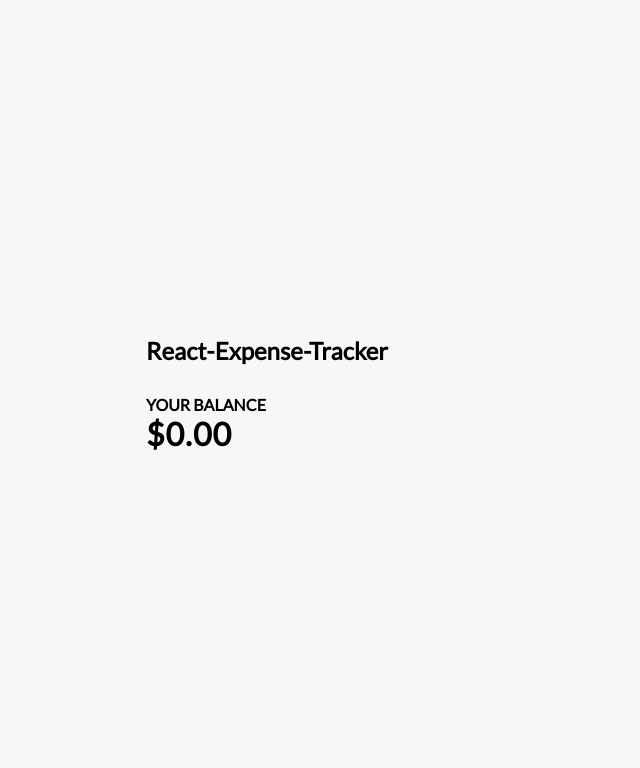
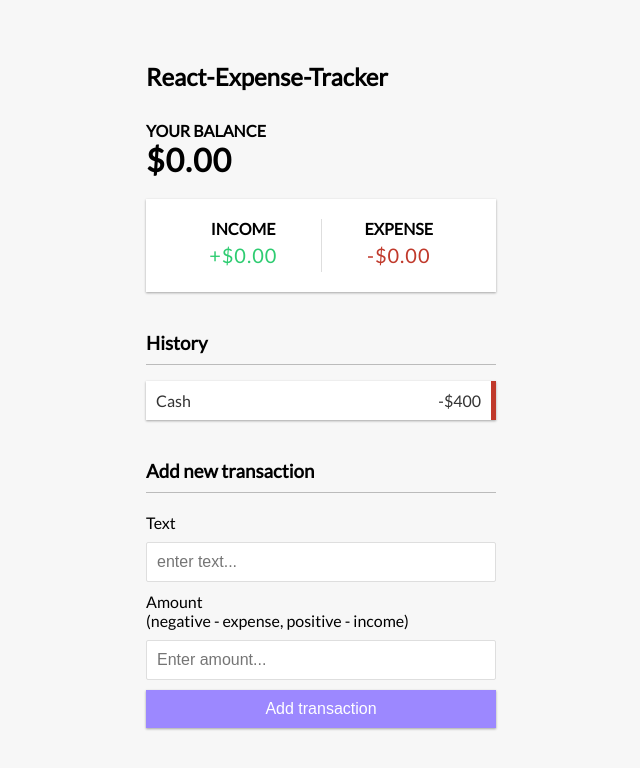
Before and after one commit to IAMOTAS/Frontend-MentorChallenges, a React (Vite) app in the folder Expense-Tracker-React/: page / in a window 1280 px wide. Shown: the top 768 px of the page, without its empty margins (319-959 px from the left). Built offline with nearby package versions, Linux system fonts and the light colour scheme.

Commit message:
8th-june-2024

```diff
--- a/Expense-Tracker-React/src/App.jsx
+++ b/Expense-Tracker-React/src/App.jsx
@@ -1,6 +1,9 @@
 import './App.css'
 import Header from './components/Header.jsx';
 import Balance from './components/Balance.jsx';
+import IncomeExpenses from './components/IncomeExpenses.jsx';
+import TransactionList from './components/TransactionList.jsx';
+import AddTransaction from './components/AddTransaction.jsx';
 function App() {
 
 
@@ -12,6 +15,9 @@
 
       <div className='container'>
       <Balance/>
+      <IncomeExpenses/>
+      <TransactionList/>
+      <AddTransaction/>
       </div>
 
       </div>
--- /dev/null
+++ b/Expense-Tracker-React/src/components/AddTransaction.jsx
@@ -0,0 +1,27 @@
+import React from 'react'
+
+const AddTransaction = () => {
+  return (
+    <>
+      <h3>Add new transaction</h3>
+      <form>
+        <div className='form-control'>
+            <label htmlFor="text">Text</label>
+            <input type ="text" placeholder='enter text...'/>
+        </div>
+
+        <div className='form-control'>
+            <label htmlFor="amount">Amount<br/>
+            (negative - expense, positive - income)
+            </label>
+            <input type ="number" placeholder='Enter amount...'/>
+        </div>
+
+        <button className='btn'>Add transaction</button>
+
+      </form>
+    </>
+  )
+}
+
+export default AddTransaction
--- a/Expense-Tracker-React/src/components/Balance.jsx
+++ b/Expense-Tracker-React/src/components/Balance.jsx
@@ -5,7 +5,7 @@
 
       <>
     <h4>Your Balance</h4>
-    <h1 id='balance'>$0.00</h1>
+    <h1>$0.00</h1>
     </>
 
   )
--- a/Expense-Tracker-React/src/components/Header.jsx
+++ b/Expense-Tracker-React/src/components/Header.jsx
@@ -1,4 +1,4 @@
-import React from 'react'
+import React from 'react';
 
 const Header = () => {
   return (
--- /dev/null
+++ b/Expense-Tracker-React/src/components/IncomeExpenses.jsx
@@ -0,0 +1,21 @@
+import React from 'react'
+
+const IncomeExpenses = () => {
+  return (
+    <div className='inc-exp-container'>
+
+        <div>
+            <h4>Income</h4>
+            <p className='money plus'>+$0.00</p>
+        </div>
+
+        <div>
+            <h4>Expense</h4>
+            <p className='money minus'>-$0.00</p>
+        </div>
+
+    </div>
+  )
+}
+
+export default IncomeExpenses
--- /dev/null
+++ b/Expense-Tracker-React/src/components/TransactionList.jsx
@@ -0,0 +1,18 @@
+import React from 'react'
+
+const TransactionList = () => {
+  return (
+    <>
+
+    <h3>History</h3>
+    <ul className='list'>
+        <li className='minus'>
+            Cash <span>-$400</span><button className='delete-btn'>x</button>
+        </li>
+    </ul>
+
+    </>
+  )
+}
+
+export default TransactionList
```
